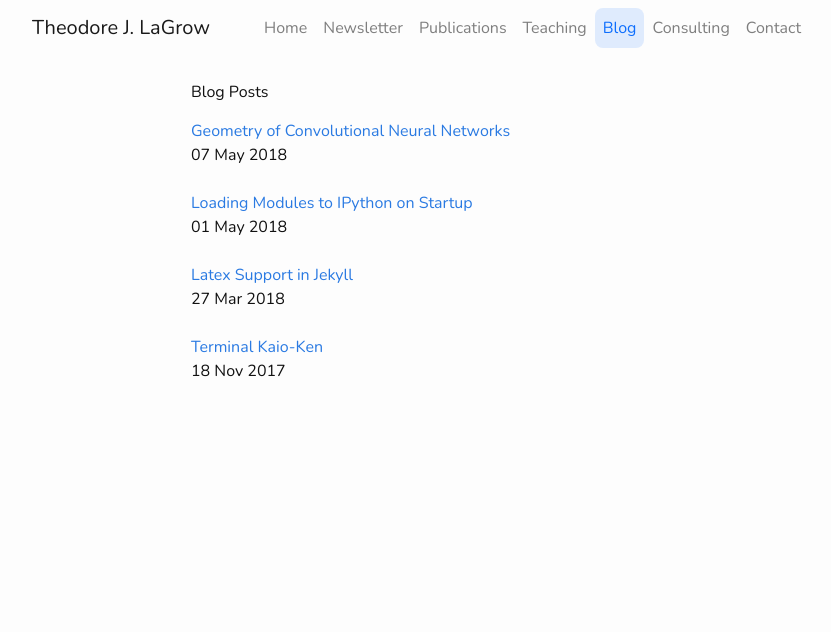
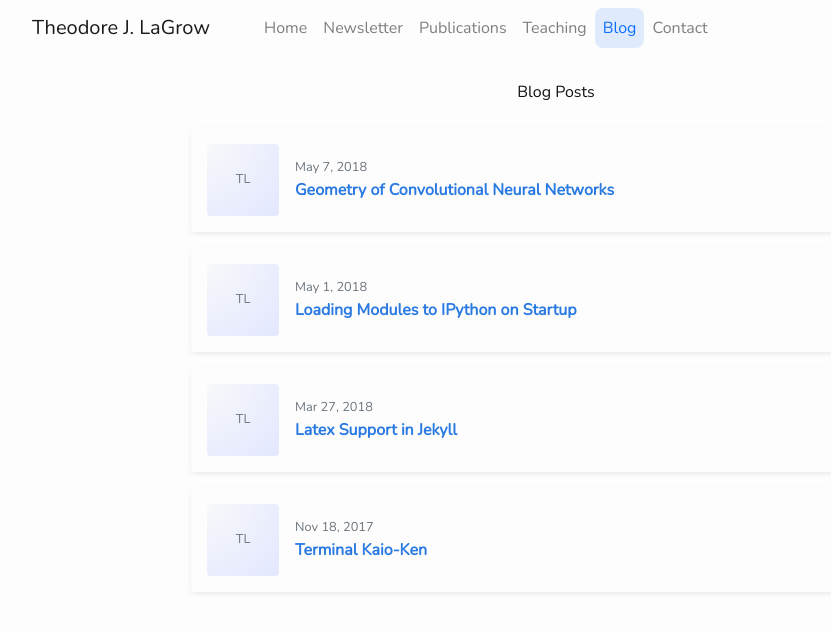
Before and after one commit to tjlagrow/tjlagrow.github.io, a Jekyll site: the page built from blog/index.html, in a window 1280 px wide. Shown: the top 632 px of the page, without its empty margins (84-915 px from the left). Built offline with Jekyll 4.4.1, drawn with Linux system fonts in a browser that asks for light colours; nearby versions of some CDN libraries; a style sheet for code colours, icons or effects is not loaded.

Commit message:
Update 3

```diff
--- a/_data/navbar.yml
+++ b/_data/navbar.yml
@@ -18,10 +18,6 @@
   url: /blog/
   external: false
 
-- title: Consulting
-  url: /consulting/
-  external: false
-
 - title: Contact
   url: /contact/
   external: false
--- a/_data/scholar.yml
+++ b/_data/scholar.yml
@@ -1,4 +1,4 @@
-citations: 143
-hindex: 5
+citations: 177
+hindex: 6
 i10index: 4
-updated: 2025-08-06
+updated: 2025-11-09
--- a/blog/index.html
+++ b/blog/index.html
@@ -5,26 +5,72 @@ permalink: /blog/
 ---
 
 <div class="row">
+  <div class="col-10 col-md-8 mx-auto">
+    <h3 class="cover-heading text-center mb-4">Blog Posts</h3>
 
-    <div class="col-10 col-md-8 ml-auto mr-auto">
-        <h3 class="cover-heading">Blog Posts</h3>
+    {% for post in site.posts %}
+    <a href="{{ post.url }}" class="text-reset text-decoration-none">
+      <div class="d-flex align-items-center mb-3 p-3 glass rounded shadow-sm blog-card hover-lift">
 
+        <!-- Thumbnail -->
+        <div class="blog-thumb mr-3 flex-shrink-0">
+          {% if post.thumbnail %}
+            <img src="{{ post.thumbnail }}" alt="{{ post.title }} thumbnail" class="img-fluid rounded">
+          {% else %}
+            <div class="blog-thumb-fallback rounded d-flex align-items-center justify-content-center">
+              <span class="small text-muted">TL</span>
+            </div>
+          {% endif %}
+        </div>
 
-        {% for post in site.posts %}
+        <!-- Content -->
+        <div class="flex-grow-1">
+          <div class="small text-muted">
+            {{ post.date | date: "%b %-d, %Y" }}
+          </div>
+          <div class="font-weight-semibold">
+            {{ post.title }}
+          </div>
+          {% if post.description %}
+            <div class="small text-muted mt-1">
+              {{ post.description }}
+            </div>
+          {% endif %}
+        </div>
 
-            <div>
-                <a href="{{ post.url }}">{{ post.title }}</a>
-                <br/>
-                {{ post.date | date_to_string }}
-               <br/>
-                <!-- {% for tag in post.tags %}
-                    {{tag}}
-                {% endfor %} -->
-                <!-- {{ post.tags | join:' | ' }} -->
-                <br/>
-            </div>
+      </div>
+    </a>
+    {% endfor %}
+  </div>
+</div>
 
-        {% endfor %}
-    </div>
-
-</div>
+<style>
+  .blog-card {
+    transition: all 0.18s ease;
+    backdrop-filter: blur(10px);
+  }
+  .blog-card:hover {
+    transform: translateY(-2px);
+    box-shadow: 0 8px 20px rgba(0,0,0,0.16);
+  }
+  .blog-thumb {
+    width: 72px;
+    height: 72px;
+    overflow: hidden;
+  }
+  .blog-thumb img {
+    width: 100%;
+    height: 100%;
+    object-fit: cover;
+  }
+  .blog-thumb-fallback {
+    width: 72px;
+    height: 72px;
+    background: radial-gradient(circle at top left, #f8f9fa, #e3e7ff);
+    color: #6c757d;
+    font-weight: 600;
+  }
+  .font-weight-semibold {
+    font-weight: 600;
+  }
+</style>
```
